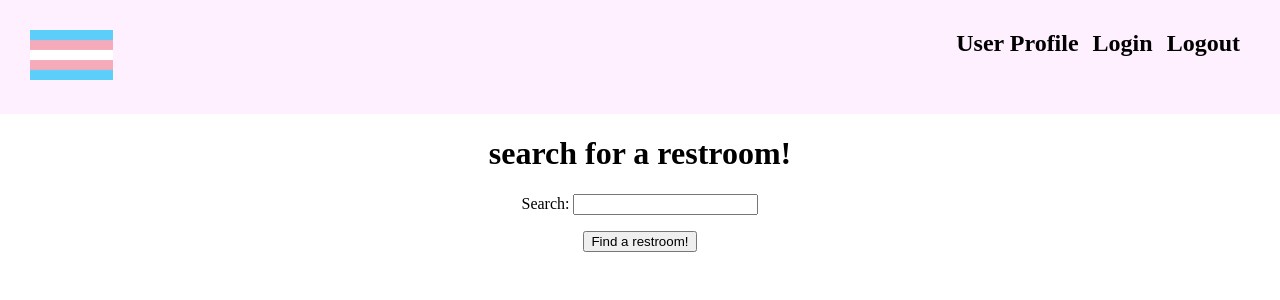
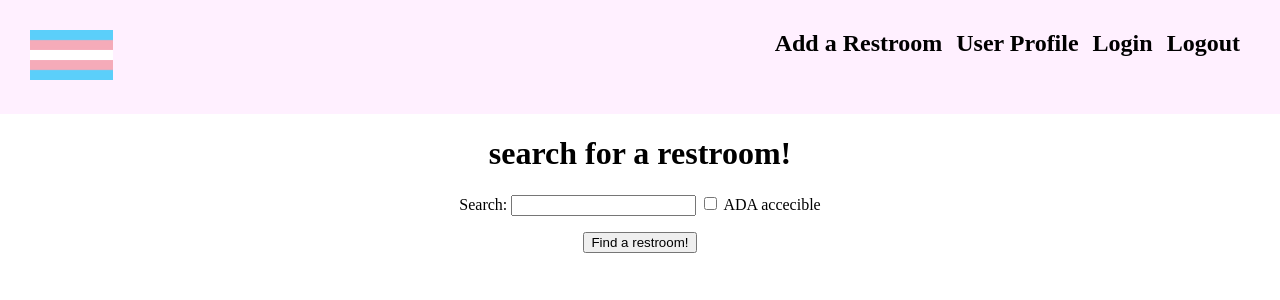
Before and after one commit to SerenaChandler/TransRoom, a Flask app: page / in a window 1280 px wide. Shown: the top 300 px of the page. Run offline with Flask 2, Linux system fonts and the light colour scheme.

Commit message:
added the ability to search for ADA accessible restrooms

```diff
--- a/model.py
+++ b/model.py
@@ -41,9 +41,11 @@ class Restroom(db.Model):
     restaurant_name = db.Column(db.String(), nullable=False)
     address = db.Column(db.String(), nullable=False, unique=True)
     city = db.Column(db.String(), nullable=False)
+    ADA = db.Column(db.Boolean, nullable=False, default=False)
 
     def __repr__(self):
-        return f"<Restroom restroom_id={self.restroom_id} address={self.address} restaurant_name={self.restaurant_name}>"
+        return f"""<Restroom restroom_id={self.restroom_id}
+        address={self.address} restaurant_name={self.restaurant_name} ADA={self.ADA}>"""
 
 
 
--- a/server.py
+++ b/server.py
@@ -97,6 +97,8 @@ def to_user_profile():
 def search_handler():
     APIURL = "http://www.refugerestrooms.org/api/v1/restrooms/search?page=1&per_page=30&offset=0&query="
     search = request.args.get("search").lower()
+    ADA = request.args.get("ada")
+    print("\n", "*"*20, ADA,"\n")
     query = APIURL + search
     restrooms = ""
     user = None
@@ -104,7 +106,10 @@ def search_handler():
         user = crud.get_user_by_id(session["user_id"])
 
     if crud.get_restroom_by_city(search):
-        searched_restrooms = crud.get_all_restrooms_by_city(search)
+        if ADA == "True":
+            searched_restrooms = crud.get_all_accessible_restrooms_by_city(search)
+        else:
+            searched_restrooms = crud.get_all_restrooms_by_city(search)
         restroom_scores=[]
         for searched_restroom in searched_restrooms:
             total_score=0
@@ -125,9 +130,12 @@ def search_handler():
         for restroom in restrooms:
             current_restroom = crud.get_restroom_by_address(restroom["street"])
             if not current_restroom:
-                crud.create_restroom(restroom['name'],restroom['street'],restroom['city'].lower())
+                crud.create_restroom(restroom['name'],restroom['street'],restroom['city'].lower(),restroom['accessible'])
 
-        searched_restrooms = crud.get_all_restrooms_by_city(search)
+        if ADA == "True":
+            searched_restrooms = crud.get_all_accessible_restrooms_by_city(search)
+        else:
+            searched_restrooms = crud.get_all_restrooms_by_city(search)
         restroom_scores=[]
         for searched_restroom in searched_restrooms:
             total_score=0
@@ -166,10 +174,10 @@ def add_comment(restroom_id):
         user = crud.get_user_by_id(session["user_id"])
         crud.create_comment(text=text,user=user,restroom=restroom, rating=rating)
         flash("Thank you for leaving a comment!")
-        return redirect("/")
+        return jsonify({'success': True, "status": "thank you for your comment"})
     else:
         flash("Please login before leaving a comment")
-        return redirect("/")
+        return jsonify({'success': False, "status": "must be logged in to leave comment"})
 
 
 
--- a/static/js/search.js
+++ b/static/js/search.js
@@ -19,7 +19,15 @@ function leave_comment(evt){
             'Content-Type': 'application/json',
           },
     }).then(res => res.json())
-    .then(resj => console.log("comment submitted"));
+    .then(resj => {
+        if(resj.success == true){
+            document.querySelector("#comment-success").innerHTML=resj.status
+        }else {
+            document.querySelector("#comment-success").innerHTML=resj.status
+        }
+
+
+    });
 }else {
     alert("please enter a comment before submitting rating")
 }
--- a/templates/base.html
+++ b/templates/base.html
@@ -13,6 +13,7 @@
     <a href="/"><img style="height: 50px; width: auto;" src="../static/img/trans flag simple.png"
         alt="image of the trans pride flad"></a>
     <div id="navtext">
+      <h2 class="navtext" ><a href="/add-restroom">Add a Restroom</a></h2>
       <h2 class="navtext" ><a href="/user">User Profile</a></h2>
       <h2 class="navtext" ><a href="/login">Login</a></h2>
       <h2 class="navtext"><a href="/logout">Logout</a></h2>
--- a/templates/homepage.html
+++ b/templates/homepage.html
@@ -9,19 +9,22 @@
 
 <h1>search for a restroom!</h1>
 <form action="/handle-search" id="search-form">
-    <p>
+    <p style="display: inline;">
         Search: <input id="search-text" type="text" name="search">
     </p>
+    <input style="display: inline;" type="checkbox" name="ada" value="True">
+    <label>ADA accecible</label>
 
     <p> <input value="Find a restroom!" id="search-button" type="submit"></p>
 
 </form>
-
+<h2 id="comment-success"></h2>
 {% for searched_restroom in searched_restrooms %}
 <div id="restaurant-container">
     <div id="container-text">
         <h2 style="display: inline;"><a href="/restroom/{{searched_restroom.restroom_id}}">{{searched_restroom.restaurant_name}}</a></h2>
         <h4 style="display: inline;">Rating: {{restroom_scores[loop.index0]}}/5</h4>
+        <h3>ADA Accessible:{{searched_restroom.ADA}}</h3>
         <h3> Address:
             {{searched_restroom.address}}
         </h3>
```
Also changed, not shown: crud.py (+7 -2 lines).
